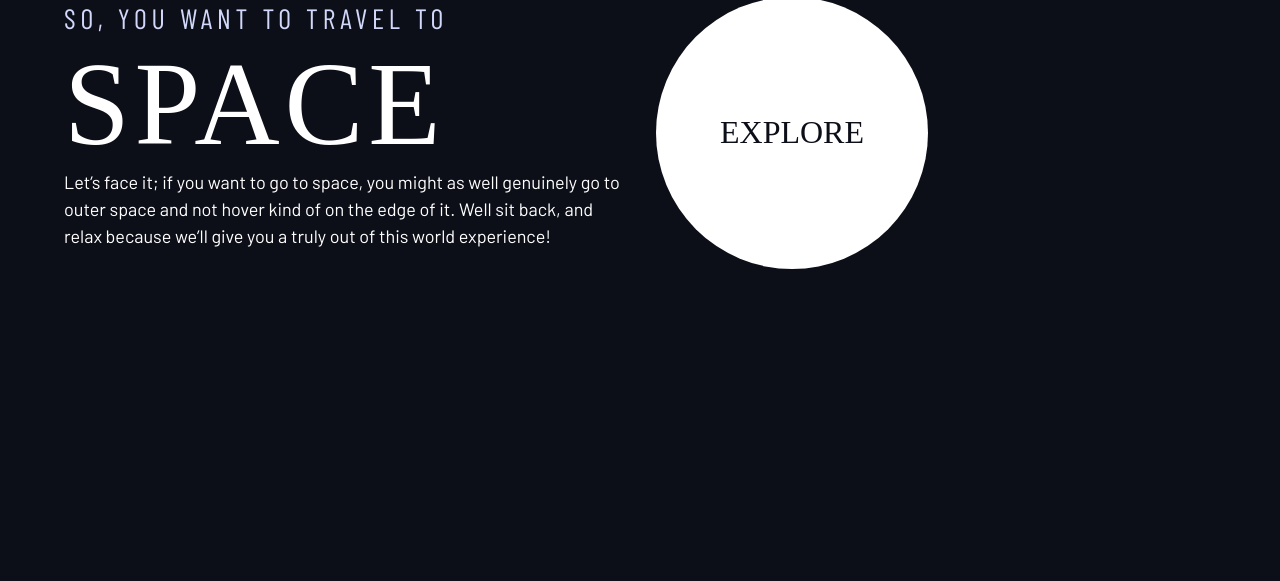
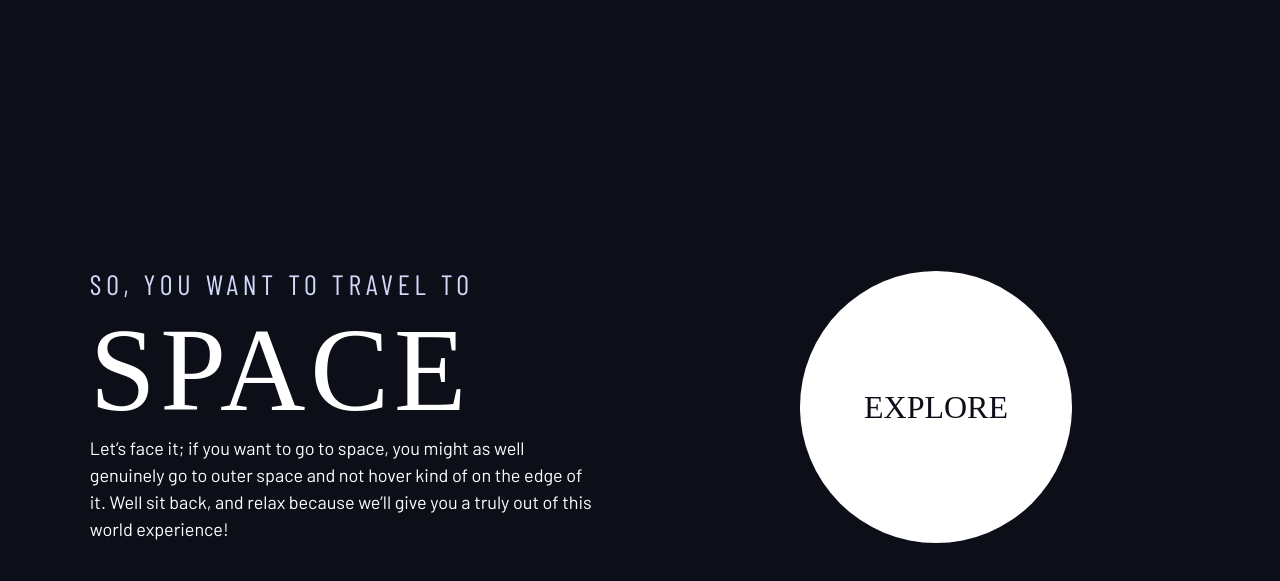
Before and after one commit to benstoica/space-tourism, a plain HTML site: page index.html in a window 1280 px wide. Shown: the part 97-678 px from the top of the page. Drawn offline with nearby package versions, Linux system fonts and the light colour scheme; a web font is replaced by a local one.

Commit message:
fixing layout to match design

```diff
--- a/index.css
+++ b/index.css
@@ -144,14 +144,22 @@ select {
 }
 
 .grid-container {
+  text-align: center;
   display: grid;
+  place-items: center;
+  padding-inline: 1rem;
+}
+
+.grid-container * {
+  max-width: 50ch;
 }
 
 @media (min-width: 45em) {
   .grid-container {
+    text-align: left;
     column-gap: var(--container-gap, 2rem);
-    grid-template-columns: minmax(2rem, 1fr) repeat(2, minmax(0, 40rem)) minmax(
-        2rem,
+    grid-template-columns: minmax(1rem, 1fr) repeat(2, minmax(0, 40rem)) minmax(
+        1rem,
         1fr
       );
   }
@@ -162,6 +170,11 @@ select {
 
   .grid-container > *:last-child {
     grid-column: 3;
+  }
+
+  .grid-container--home {
+    padding-bottom: max(6rem, 20vh);
+    align-items: end;
   }
 }
 
@@ -282,6 +295,7 @@ select {
 /* ---------------------- */
 
 .large-button {
+  font-size: 2rem;
   position: relative;
   display: inline-grid;
   z-index: 1;
--- a/index.html
+++ b/index.html
@@ -73,7 +73,7 @@
       </nav>
     </header>
 
-    <div class="grid-container">
+    <div class="grid-container grid-container--home">
       <div>
         <h1 class="text-accent fs-500 ff-sans-cond uppercase letter-spacing-1">
           So, you want to travel to
@@ -87,10 +87,7 @@
         </p>
       </div>
       <div>
-        <a
-          href="#"
-          class="large-button uppercase ff-serif fs-600 text-dark bg-white"
-        >
+        <a href="#" class="large-button uppercase ff-serif text-dark bg-white">
           Explore
         </a>
       </div>
```
